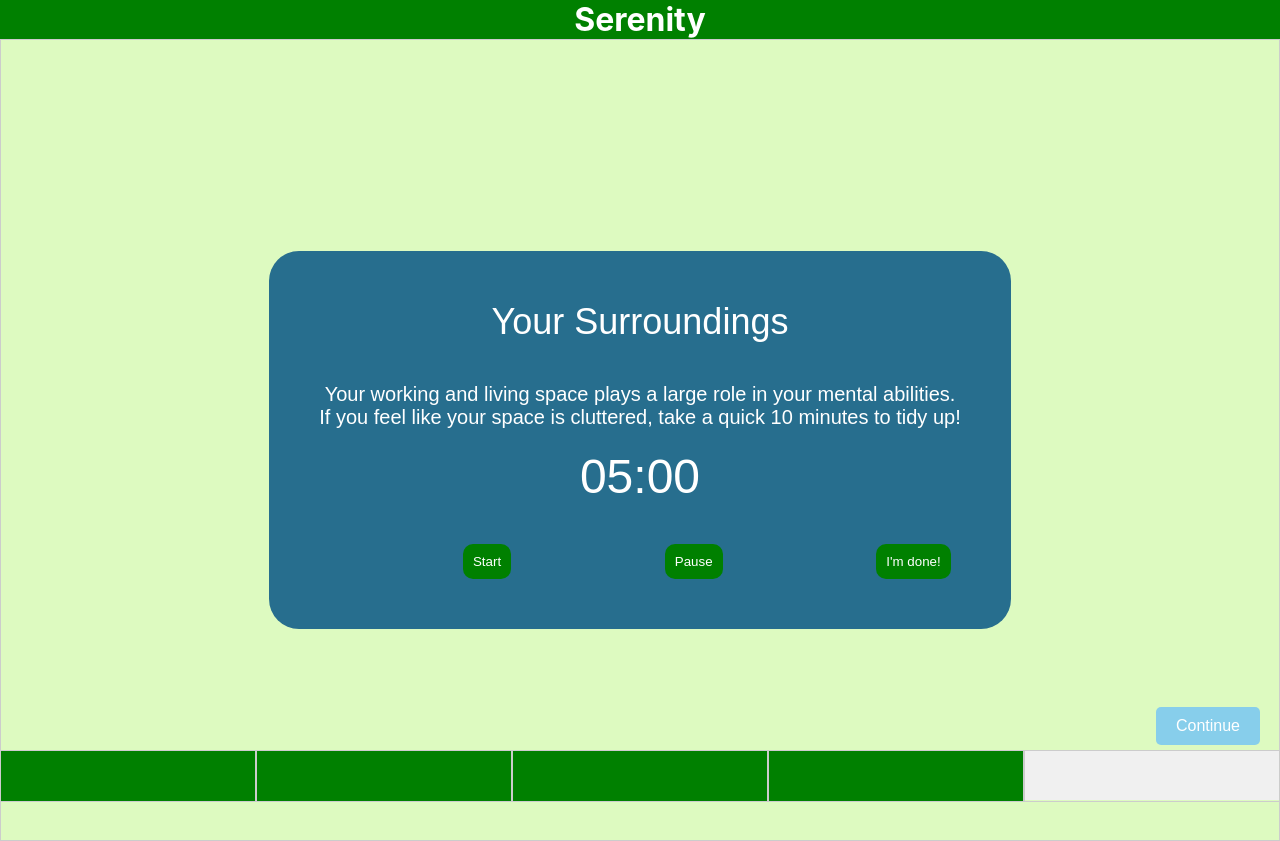
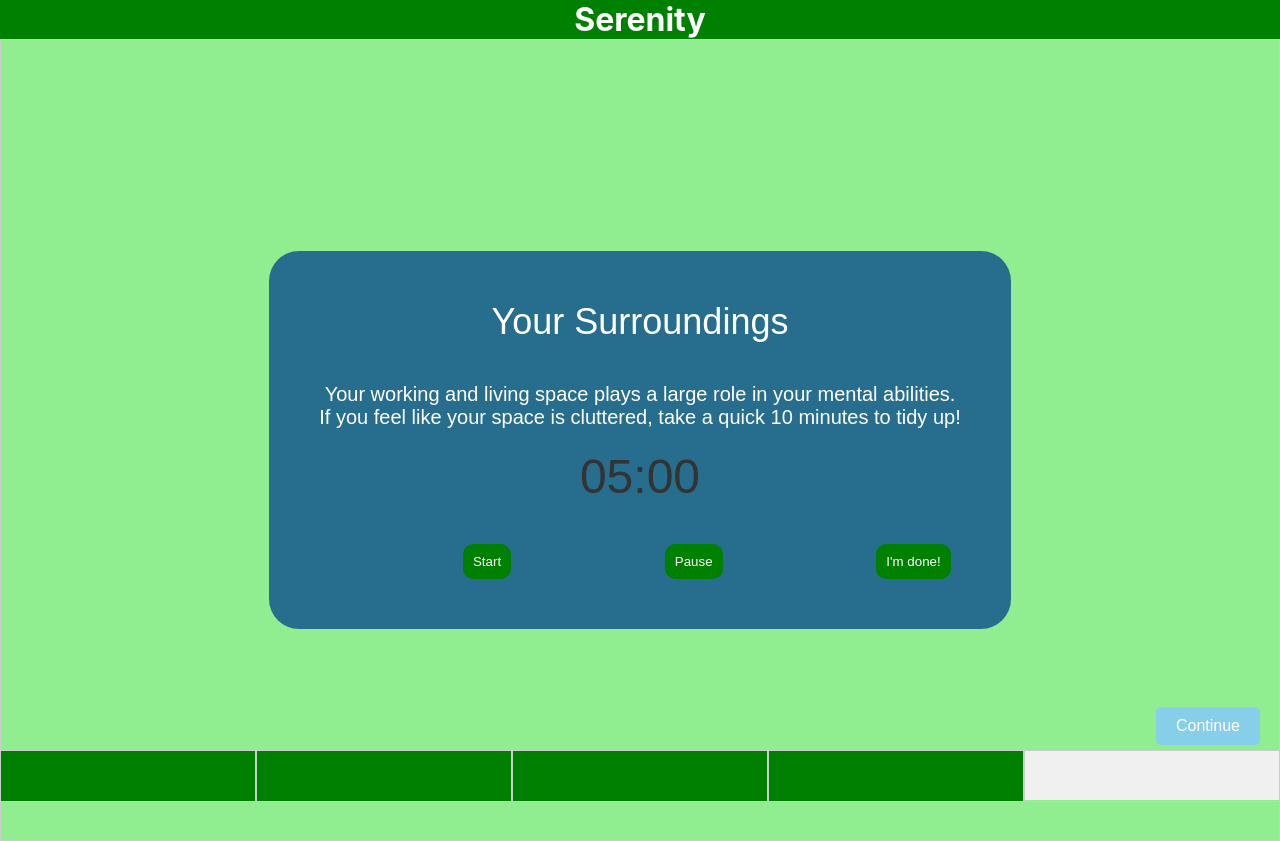
Before and after one commit to davidy838/serenity, a React (Create React App) app: page /surroundings in a window 1280 px wide. Built offline with nearby package versions, Linux system fonts and the light colour scheme.

Commit message:
remove unnesscary

```diff
--- a/src/App.js
+++ b/src/App.js
@@ -2,14 +2,12 @@ import './App.css';
 import React from 'react';
 import Home from './pages/Home';
 import Breathing from './pages/Breathing';
-import { useLocation } from 'react-router-dom';
 
 import Recipes from './pages/Recipes';
 import Header from './components/header/Header';
 import Footer from './components/footer/Footer';
 import Surroundings from './pages/Surroundings';
 import End from './pages/End';
-import { useState, useEffect } from 'react';
 
 import { BrowserRouter as Router, Routes, Route } from 'react-router-dom';
 
--- a/src/components/recipe-slider/RecipeSlider.js
+++ b/src/components/recipe-slider/RecipeSlider.js
@@ -44,7 +44,7 @@ function RecipeSlider() {
           return (
             <article className={position} key={id}>
               <div className="review-image-container">
-                <img src={image} alt="image" className="rev-image" />
+                <img src={image} alt="food" className="rev-image" />
               </div>
               <div className="review-text-container">
                 <i className="quote-left fas fa-quote-left"></i>
--- a/src/pages/End.js
+++ b/src/pages/End.js
@@ -1,4 +1,4 @@
-import React, { useState, useEffect } from 'react';
+import React from 'react';
 import './Home.css';
 import {Link} from 'react-router-dom';
 
--- a/src/pages/Surroundings.js
+++ b/src/pages/Surroundings.js
@@ -8,7 +8,7 @@ function Surroundings() {
   const [timerUp, setTimerUp] = useState(false);
   const [inputValue, setInputValue] = useState('');
   const [showWow, setShowWow] = useState(false);
-  const [backgroundColor, setBackgroundColor] = useState('#DDFAC0');
+  const backgroundColor = useState('#DDFAC0');
 
   const handleInputChange = (e) => {
     setInputValue(e.target.value);
@@ -67,7 +67,7 @@ function Surroundings() {
             <div style={{ textAlign: 'center' }}>
             <div style={{ fontSize: '36px', marginBottom: '40px', fontFamily: 'Rubik, sans-serif', color: 'white' }}>Your Surroundings</div>
             <div style={{ fontSize: '20px', marginBottom: '20px', fontFamily: 'Rubik, sans-serif', color: 'white' }}>Your working and living space plays a large role in your mental abilities.<br />If you feel like your space is cluttered, take a quick 10 minutes to tidy up!</div>
-            <div style={{ fontSize: '48px', color: '#333', color: 'white' }}>{`${pad(minutes)}:${pad(seconds)}`}</div>
+            <div style={{ fontSize: '48px', color: '#333' }}>{`${pad(minutes)}:${pad(seconds)}`}</div>
             <div style={{ display: 'flex', justifyContent: 'center', marginTop: '20px' }}>
                 <button onClick={startTimer} style={{ marginRight: '10px', color: 'white', backgroundColor: 'green', border: 'none', padding: '10px', borderRadius: '10px' }}>Start</button>
                 <button onClick={pauseTimer} style={{ marginRight: '10px', color: 'white', backgroundColor: 'green', border: 'none', padding: '10px', borderRadius: '10px' }}>Pause</button>
```
